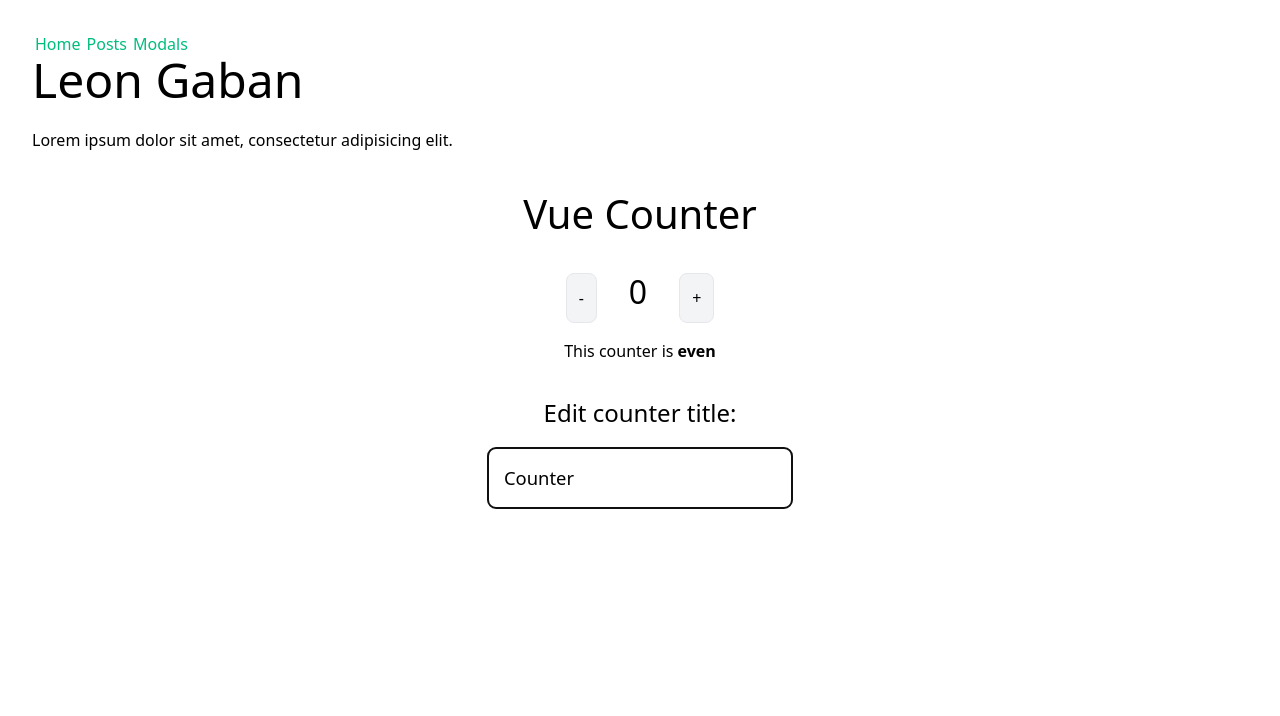
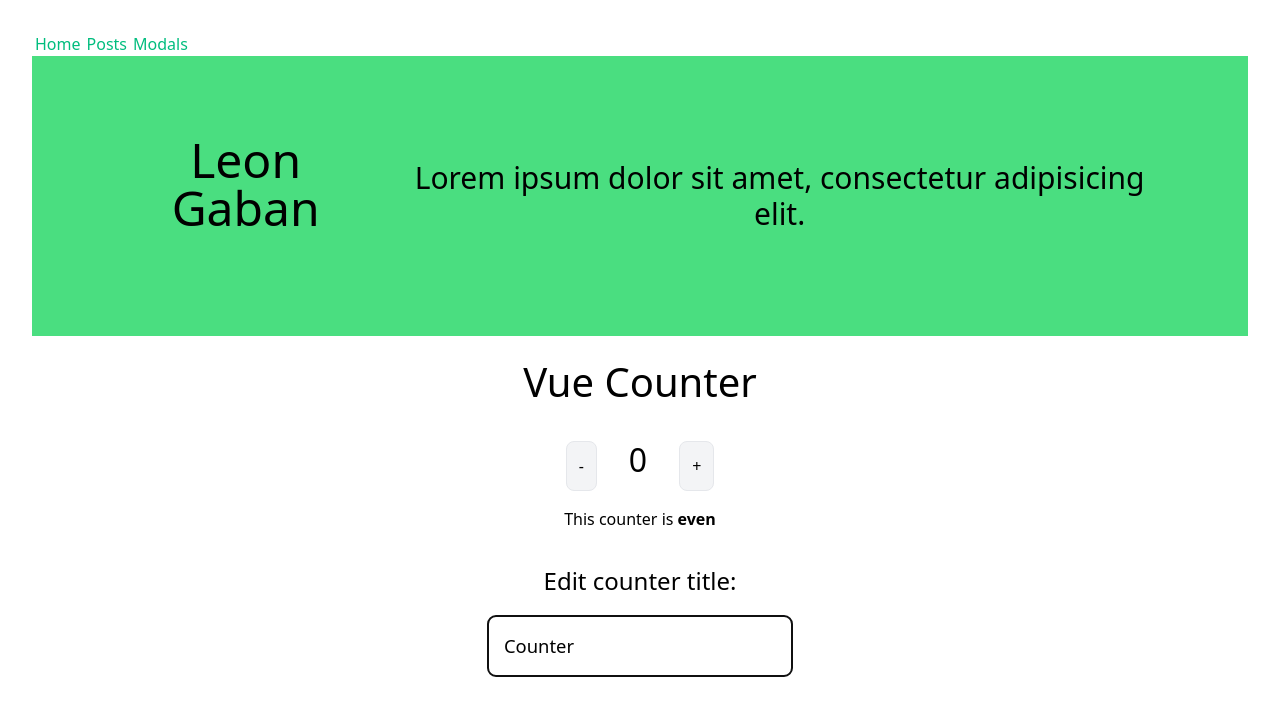
Before and after one commit to leongaban/vue-composition-app, a Vue app: page / in a window 1280 px wide. Shown: the top 716 px of the page. Built offline with nearby package versions, Linux system fonts and the light colour scheme.

Commit message:
fixed broken taildinw styles

```diff
--- a/src/components/Modal.vue
+++ b/src/components/Modal.vue
@@ -1,5 +1,4 @@
 <script setup>
-import { defineProps, defineEmits, useSlots } from 'vue'
 import { modalStyle } from '@/styles/tailwindStyles'
 
 const props = defineProps({
--- /dev/null
+++ b/src/styles/tailwindStyles.d.ts
@@ -0,0 +1,6 @@
+// src/types/tailwindStyles.d.ts
+declare module '@/styles/tailwindStyles' {
+  export const sectionClass: string
+  export const btnStyleDark: string
+  export const modalStyle: string
+}
--- a/tailwind.config.js
+++ b/tailwind.config.js
@@ -1,7 +1,7 @@
 /** @type {import('tailwindcss').Config} */
 export default {
   content: [
-    './src/*.{vue,js,ts,jsx,tsx}',
+    './src/**/*.{vue,js,ts,jsx,tsx}',
     './src/views/*.{vue,js,ts,jsx,tsx}',
     './src/components/*.{vue,js,ts,jsx,tsx}',
   ],
```
